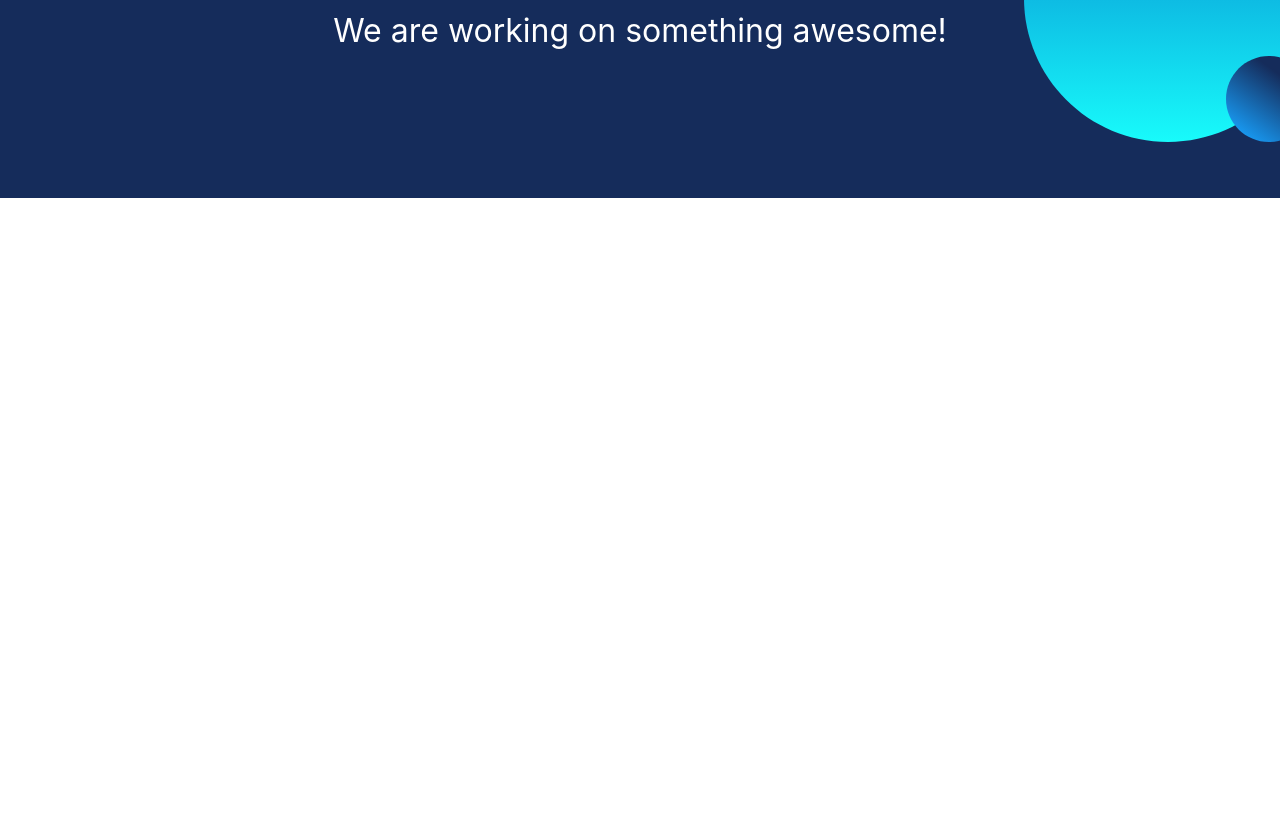
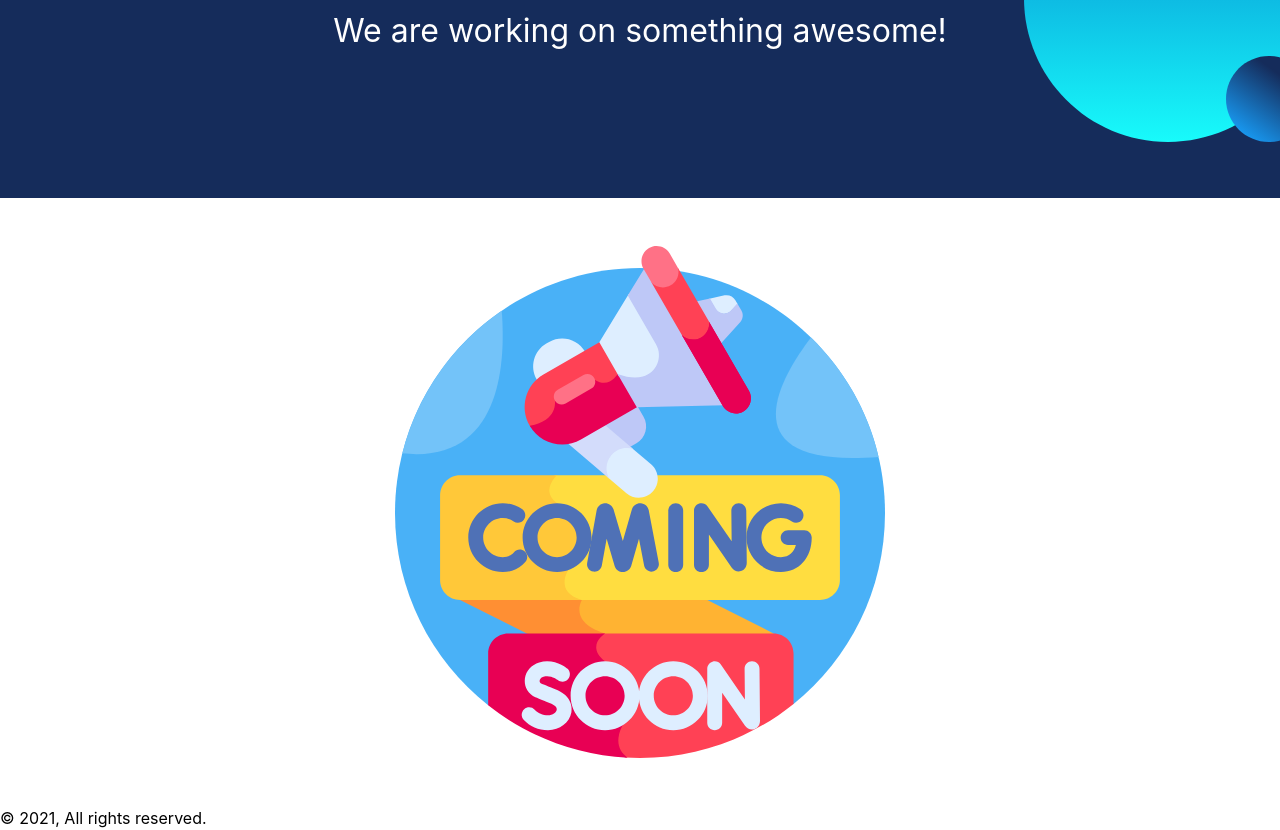
Before and after one commit to Serviqa/serviqa.github.io, a React (Vite) app: page / in a window 1280 px wide. Shown: the part 282-1112 px from the top of the page. Before the commit the page ends 800 px from the top, so only its background shows below. Built offline with nearby package versions, Linux system fonts and the light colour scheme.

Commit message:
feat: create main section

```diff
--- a/index.html
+++ b/index.html
@@ -8,7 +8,7 @@
   <title>Sel Labs - Your Partner In Creating A Robust Online Strategy.</title>
 </head>
 
-<body>
+<body class="scrollbar-hidden">
   <div id="root"></div>
   <script type="module" src="/src/main.jsx"></script>
 </body>
--- a/src/App.css
+++ b/src/App.css
@@ -52,3 +52,14 @@
         }
     }
 }
+
+main {
+    display: flex;
+    align-items: center;
+    justify-content: center;
+
+    .coming-soon {
+        width: 40%;
+        margin: 3rem 0;
+    }
+}
--- a/src/App.jsx
+++ b/src/App.jsx
@@ -1,10 +1,10 @@
 import "./App.css";
 import NavBar from "./components/navBar";
 import ball from "./assets/ball.svg";
+import comingSoon from "./assets/coming-soon.svg";
 
-function App() {
+function Header() {
   return (
-    <div className="App">
     <header className="App-header">
       <NavBar />
       <div className="message">
@@ -14,8 +14,31 @@ function App() {
         <img src={ball} className="ball" alt="ball" />
       </div>
     </header>
+  );
+}
+
+function Main() {
+  return (
+    <main>
+      <img src={comingSoon} className="coming-soon" alt="coming-soon" />
+    </main>
+  );
+}
+
+function Footer() {
+  return (
+    <footer>
+      <p> © 2021, All rights reserved.</p>
+    </footer>
+  );
+}
+
+export default function App() {
+  return (
+    <div className="App">
+      <Header />
+      <Main />
+      <Footer />
     </div>
   );
 }
-
-export default App;
--- a/src/index.css
+++ b/src/index.css
@@ -17,10 +17,16 @@
   text-rendering: optimizeLegibility;
   -webkit-font-smoothing: antialiased;
   -moz-osx-font-smoothing: grayscale;
+}
 
+.scrollbar-hidden::-webkit-scrollbar {
+  display: none;
+}
 
+.scrollbar-hidden {
+  -ms-overflow-style: none;
 }
 
 body {
-  overflow: hidden;
+  overflow-x: hidden;
 }
```
Lines whose indentation alone changed are shown as unchanged.
